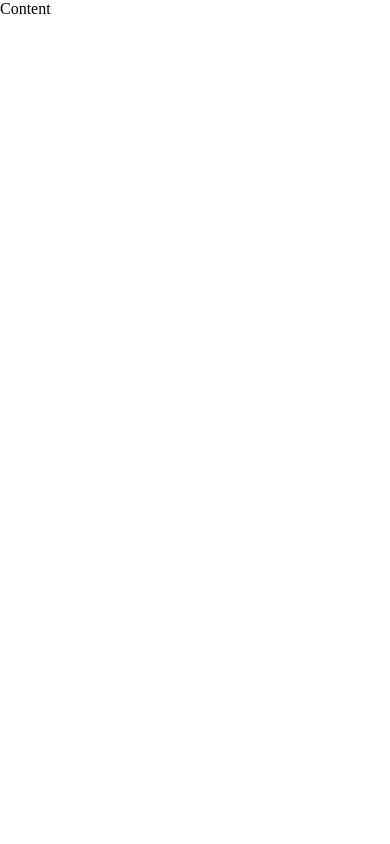
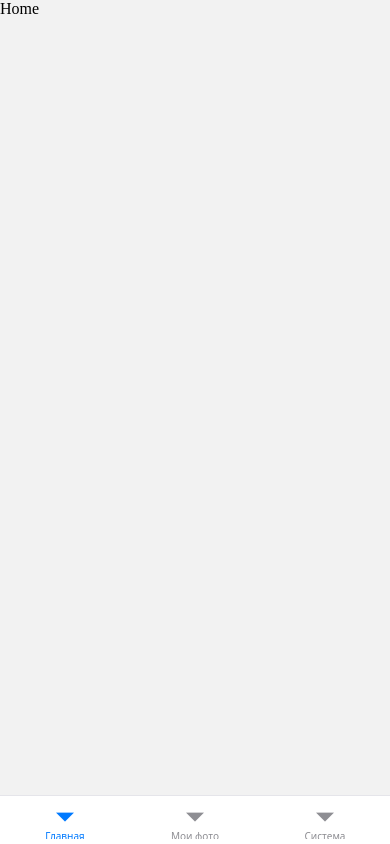
Before and after one commit to hdream10/photoeditor-lite, a React Native app: screen / in a window 390 px wide. Built offline with nearby package versions, Linux system fonts and the light colour scheme.

Commit message:
feat: add navigation

```diff
--- a/src/app/App.tsx
+++ b/src/app/App.tsx
@@ -1,13 +1,14 @@
 import { NavigationContainer } from "@react-navigation/native";
 import { StatusBar } from "expo-status-bar";
 import { SafeAreaProvider } from "react-native-safe-area-context";
+import { Navigation } from "./Navigation";
 
 const App = () => {
   return (
     <SafeAreaProvider>
       <NavigationContainer>
         <StatusBar style="auto" />
-        Content
+        <Navigation />
       </NavigationContainer>
     </SafeAreaProvider>
   );
--- /dev/null
+++ b/src/app/Navigation/Navigation.tsx
@@ -0,0 +1,34 @@
+import { createBottomTabNavigator } from "@react-navigation/bottom-tabs";
+import { TNavigation } from "./types";
+import { SCREENS } from "./config";
+
+const Tab = createBottomTabNavigator<TNavigation>();
+
+const Navigation = () => {
+  return (
+    <Tab.Navigator
+      screenOptions={{
+        headerShown: false,
+        tabBarStyle: {
+          backgroundColor: "#FFFFFF",
+          borderTopWidth: 1,
+          borderTopColor: "#E5E5EA",
+        },
+        tabBarActiveTintColor: "#007AFF",
+        tabBarInactiveTintColor: "#8E8E93",
+      }}
+    >
+      {SCREENS.map((screen) => (
+        <Tab.Screen
+          name={screen.name}
+          component={screen.component}
+          options={{
+            tabBarLabel: screen.label,
+          }}
+        />
+      ))}
+    </Tab.Navigator>
+  );
+};
+
+export default Navigation;
--- /dev/null
+++ b/src/app/Navigation/config.ts
@@ -0,0 +1,22 @@
+import { Home } from "../../pages/Home";
+import { MyPhotos } from "../../pages/MyPhotos";
+import { System } from "../../pages/System";
+import { TNavigationScreen } from "./types";
+
+export const SCREENS: TNavigationScreen[] = [
+  {
+    name: "Home",
+    component: Home,
+    label: "Главная",
+  },
+  {
+    name: "MyPhotos",
+    component: MyPhotos,
+    label: "Мои фото",
+  },
+  {
+    name: "System",
+    component: System,
+    label: "Система",
+  },
+];
--- /dev/null
+++ b/src/app/Navigation/index.ts
@@ -0,0 +1 @@
+export { default as Navigation } from "./Navigation";
--- /dev/null
+++ b/src/app/Navigation/types.ts
@@ -0,0 +1,11 @@
+export type TNavigation = {
+  Home: undefined;
+  MyPhotos: undefined;
+  System: undefined;
+};
+
+export type TNavigationScreen = {
+  name: keyof TNavigation;
+  component: React.ComponentType;
+  label: string;
+};
--- /dev/null
+++ b/src/pages/Home/Main.tsx
@@ -0,0 +1,5 @@
+const Main = () => {
+  return "Home";
+};
+
+export default Main;
--- /dev/null
+++ b/src/pages/Home/index.ts
@@ -0,0 +1 @@
+export { default as Home } from "./Main";
--- /dev/null
+++ b/src/pages/MyPhotos/Main.tsx
@@ -0,0 +1,5 @@
+const Main = () => {
+  return "MyPhotos";
+};
+
+export default Main;
--- /dev/null
+++ b/src/pages/MyPhotos/index.ts
@@ -0,0 +1 @@
+export { default as MyPhotos } from "./Main";
--- /dev/null
+++ b/src/pages/System/Main.tsx
@@ -0,0 +1,5 @@
+const Main = () => {
+  return "System";
+};
+
+export default Main;
--- /dev/null
+++ b/src/pages/System/index.ts
@@ -0,0 +1 @@
+export { default as System } from "./Main";
```
